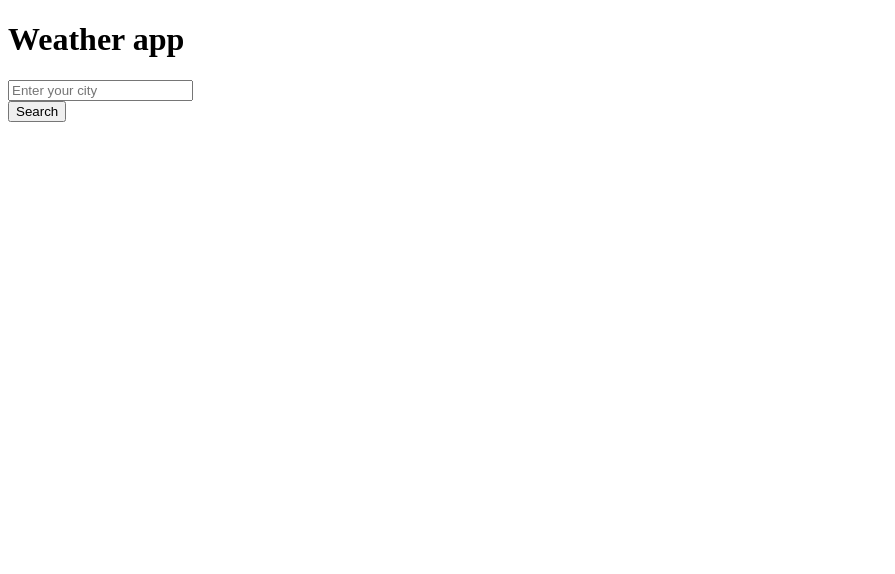
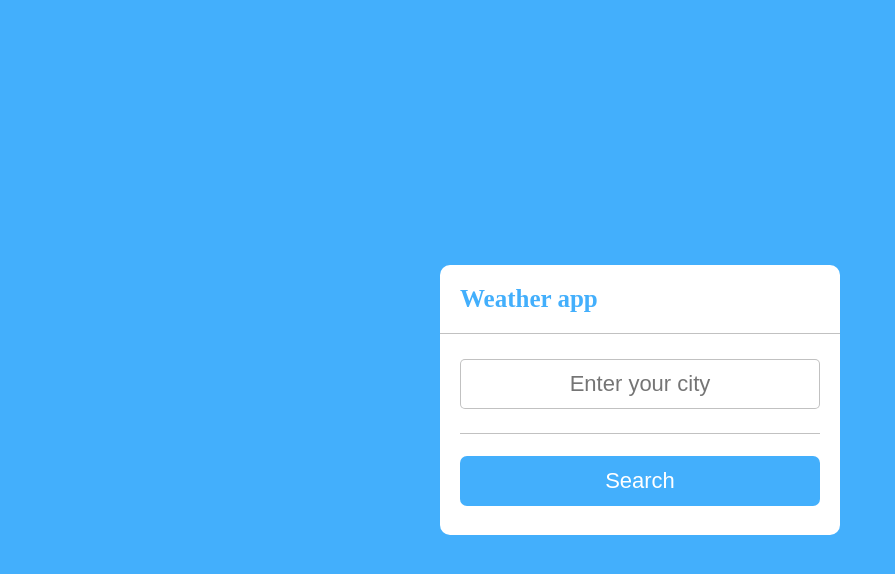
Before and after one commit to DenisKantic/weather_app_js_api, a plain HTML site: page index.html in a window 1280 px wide. Shown: the whole page, without its empty margins (0-895 px from the left). Drawn offline with Linux system fonts and the light colour scheme.

Commit message:
added css for wrapper class

```diff
--- a/index.html
+++ b/index.html
@@ -12,7 +12,7 @@
 <body>
 
     <div class="wrapper">
-        <h1>Weather app</h1>
+        <h1 class="weather-header">Weather app</h1>
         <div class="separator"></div>
         <input type="text" placeholder="Enter your city" class="inputField">
         <div class="second-separator"></div>
--- a/style.css
+++ b/style.css
@@ -0,0 +1,70 @@
+*{
+    margin: 0;
+    padding: 0;
+    box-sizing: border-box;
+}
+
+body{
+    display: flex;
+    justify-content: center;
+    align-items: center;
+    min-height: 100vh;
+    background-color: #43AFFC;
+}
+
+.wrapper{
+    width: 400px;
+    background-color: white;
+    height: 270px;
+    border-radius: 10px;
+    overflow: hidden;
+}
+
+.weather-header{
+    font-size: 25px;
+    padding: 20px;
+    color: #43AFFC;
+}
+
+.separator{
+    border-bottom: 1px solid rgba(5, 5, 5, 0.247);
+}
+
+.inputField{
+    width: 90%;
+    margin-top: 25px;
+    margin-left: 5%;
+    height: 50px;
+    border-radius: 5px;
+    padding: 15px;
+    text-align: center;
+    font-size: 22px;
+    cursor: pointer;
+    overflow: hidden;
+    outline: none;
+    border: 1px solid rgba(5, 5, 5, 0.247);
+}
+
+.inputField:focus{
+    border: 1px solid #43AFFC;
+}
+
+.second-separator{
+    width: 90%;
+    margin: auto;
+    padding: 12px;
+    border-bottom: 1px solid rgba(5, 5, 5, 0.247);
+}
+
+.search{
+    width: 90%;
+    height: 50px;
+    font-size: 22px;
+    margin-left: 5%;
+    margin-top: 22px;
+    outline: none;
+    border: none;
+    background: #43AFFC;
+    border-radius: 7px;
+    color: white;
+}
```
